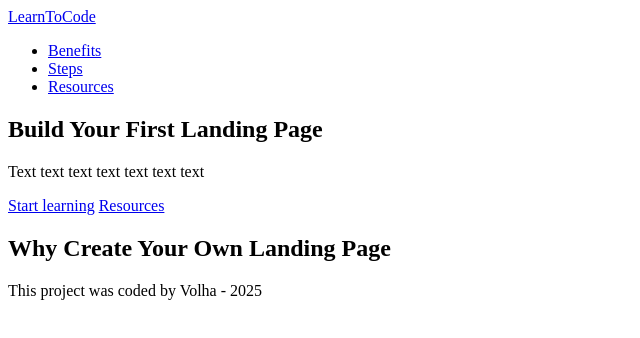
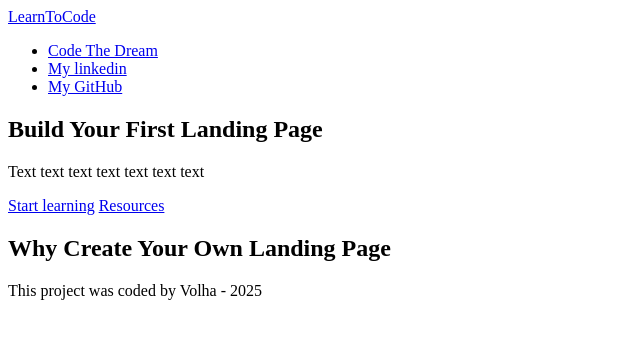
Before and after one commit to volha83/Volha-Padlipskaya-Kepler, a plain HTML site: page index.html in a window 1280 px wide. Shown: the whole page, without its empty margins (0-640 px from the left). Drawn offline with Linux system fonts and the light colour scheme.

Commit message:
added href

```diff
--- a/index.html
+++ b/index.html
@@ -15,13 +15,13 @@
         <nav>
           <ul>
             <li>
-              <a href="#benefits">Benefits</a>
+              <a href="https://classes.codethedream.org/dashboard/student" target="_blank">Code The Dream</a>
             </li>
             <li>
-              <a href="#steps">Steps</a>
+              <a href="https://www.linkedin.com/in/volha-padlipskaya-557b56341/" target="_blank">My linkedin</a>
             </li>
             <li>
-              <a href="#resources">Resources</a>
+              <a href="https://github.com/volha83" target="_blank">My GitHub</a>
             </li>
           </ul>
         </nav>
```
